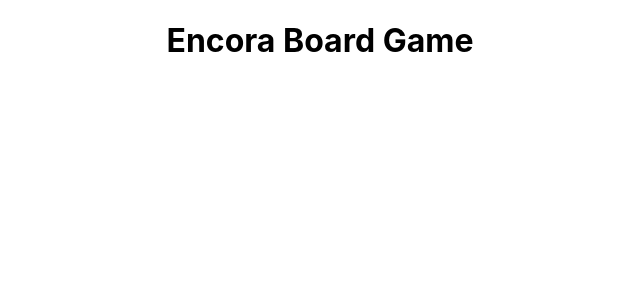
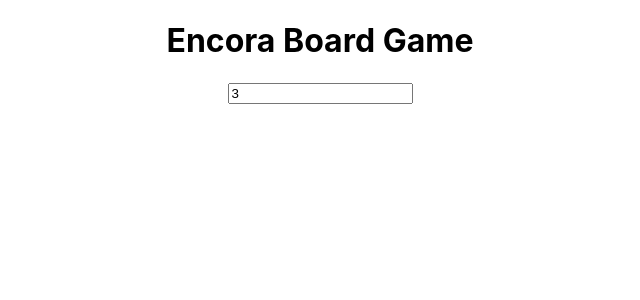
Before and after one commit to dalmia01/encora-board-game, a React (Create React App) app: page / in a window 1280 px wide. Shown: the top 300 px of the page, without its empty margins (320-960 px from the left). Built offline with nearby package versions, Linux system fonts and the light colour scheme.

Commit message:
added resusable input component - to change board number

```diff
--- a/src/App.tsx
+++ b/src/App.tsx
@@ -1,10 +1,21 @@
+import React, { useState } from 'react';
 import './App.css';
+import { Input } from './Components/Input';
 import { Title } from './Components/Title';
 
 function App() {
+
+  const [boardNumber,setBoardNumber] = useState(3);
+
+  const changeBoardNumber = (e:React.ChangeEvent<HTMLInputElement>) => {
+    if(isNaN(Number(e.target.value))) return;
+    setBoardNumber(Number(e.target.value));
+}
+
   return (
     <div className="App">
       <Title title={'Encora Board Game'} />
+      <Input value={boardNumber} changeValue={changeBoardNumber} placeholder={'Select Board Type - (2- 8)'}  />
     </div>
   );
 }
--- /dev/null
+++ b/src/Components/Input.tsx
@@ -0,0 +1,19 @@
+import React from "react";
+
+type InputProps = {
+    value: string | number;
+    changeValue: (event : React.ChangeEvent<HTMLInputElement>) => void;
+    placeholder?: string;
+};
+
+export const Input = (props: InputProps) => {
+    const { value, changeValue, placeholder } = props;
+    return (
+        <input
+            type="text"
+            value={value}
+            onChange={changeValue}
+            placeholder={placeholder}
+        />
+    );
+};
```
